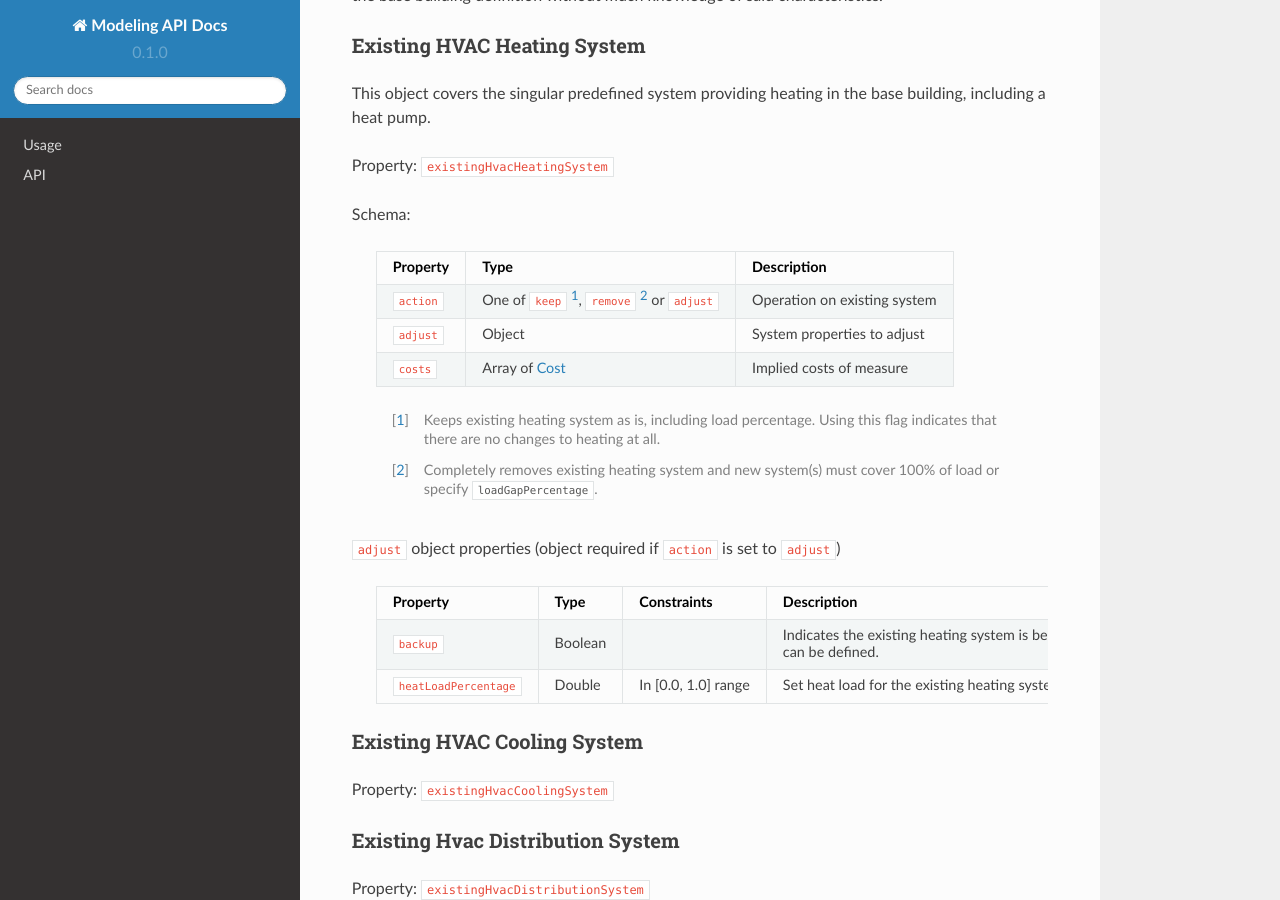
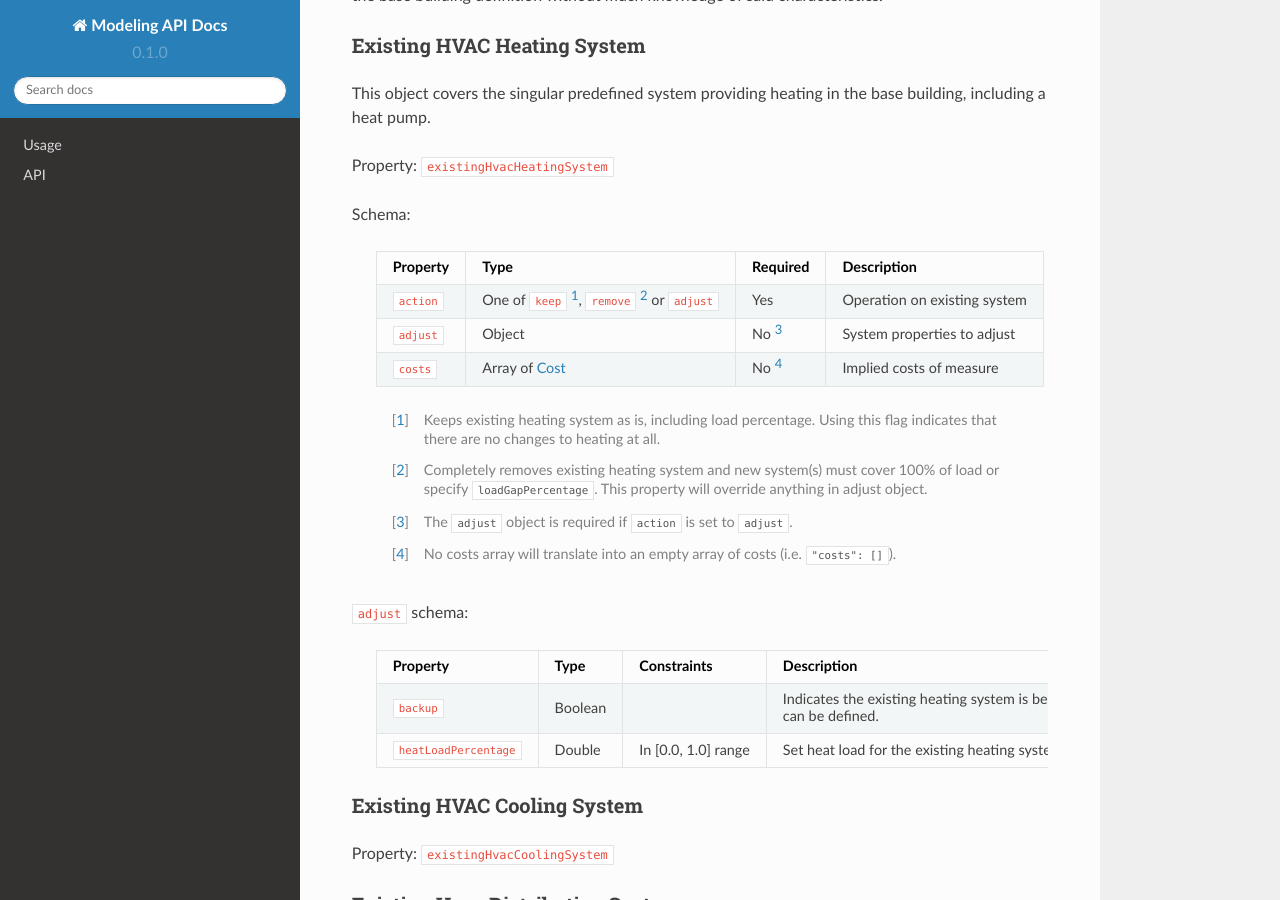
Before and after one commit to RadiantLabs/modeling-api-docs, a Sphinx documentation site: the page built from docs/source/automated_measures.rst, in a window 1280 px wide and 900 px high, scrolled down 400 px. Built offline with Sphinx 7.4.7 and the Read the Docs theme 2.0.0, drawn with Linux system fonts in a browser that asks for light colours.

Commit message:
Add footnotes to existing HVAC heating description

```diff
--- a/docs/source/automated_measures.rst
+++ b/docs/source/automated_measures.rst
@@ -23,18 +23,20 @@ Property: ``existingHvacHeatingSystem``
 
 Schema:
 
-  ==========  ===================================================  =================================
-  Property    Type                                                 Description
-  ==========  ===================================================  =================================
-  ``action``  One of ``keep`` [#]_, ``remove`` [#]_ or ``adjust``  Operation on existing system
-  ``adjust``  Object                                               System properties to adjust
-  ``costs``   Array of :ref:`cost`                                 Implied costs of measure
-  ==========  ===================================================  =================================
+  ==========  ===================================================  ========  =================================
+  Property    Type                                                 Required  Description
+  ==========  ===================================================  ========  =================================
+  ``action``  One of ``keep`` [#]_, ``remove`` [#]_ or ``adjust``  Yes       Operation on existing system
+  ``adjust``  Object                                               No [#]_   System properties to adjust
+  ``costs``   Array of :ref:`cost`                                 No [#]_   Implied costs of measure
+  ==========  ===================================================  ========  =================================
 
   .. [#] Keeps existing heating system as is, including load percentage. Using this flag indicates that there are no changes to heating at all.
-  .. [#] Completely removes existing heating system and new system(s) must cover 100% of load or specify ``loadGapPercentage``.
+  .. [#] Completely removes existing heating system and new system(s) must cover 100% of load or specify ``loadGapPercentage``. This property will override anything in adjust object.
+  .. [#] The ``adjust`` object is required if ``action`` is set to ``adjust``.
+  .. [#] No costs array will translate into an empty array of costs (i.e. ``"costs": []``).
 
-``adjust`` object properties (object required if ``action`` is set to ``adjust``)
+``adjust`` schema:
 
   ======================  =======  ===================  ==============================================
   Property                Type     Constraints          Description
```
Also changed, not shown: 1 other file.
